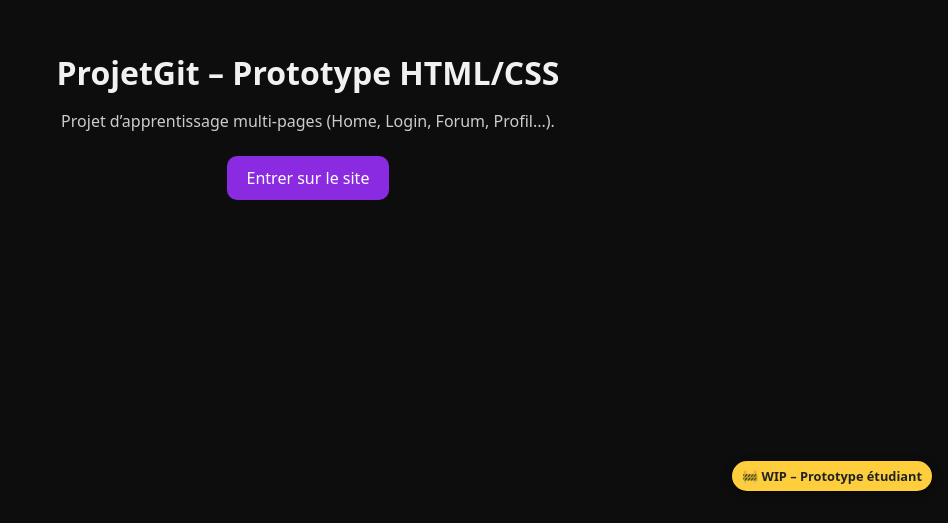
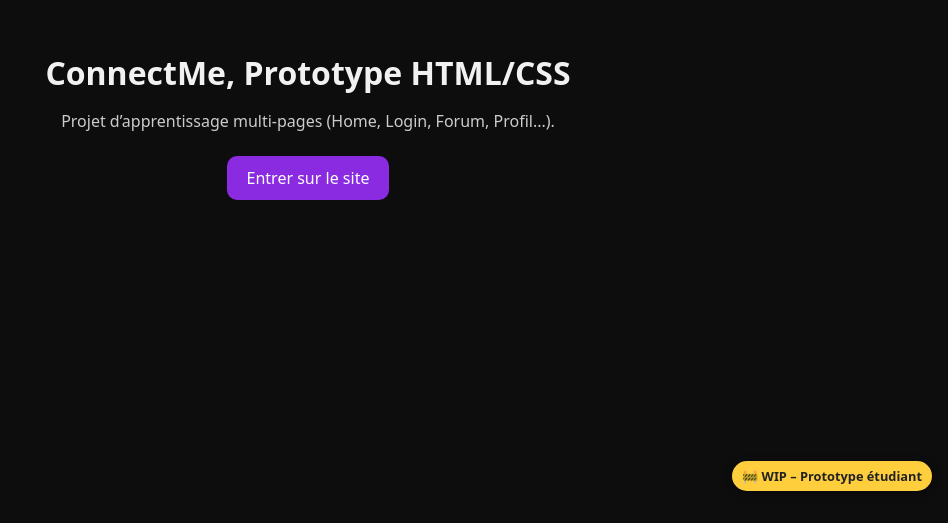
Before and after one commit to Steony/ProjetGit, a plain HTML site: page index.html in a window 1280 px wide. Shown: the part 293-816 px from the top of the page, without its empty margins (332-1280 px from the left). Drawn offline with Linux system fonts and the light colour scheme.

Commit message:
Rename project from 'ProjetGit' to 'ConnectMe'

```diff
--- a/index.html
+++ b/index.html
@@ -3,7 +3,7 @@
 <head>
   <meta charset="UTF-8" />
   <meta name="viewport" content="width=device-width, initial-scale=1" />
-  <title>ProjetGit – Prototype HTML/CSS</title>
+  <title>ConnectMe, Prototype HTML/CSS</title>
   <link rel="stylesheet" href="style.css" />
   <style>
     body {
@@ -45,7 +45,7 @@
 </head>
 <body>
   <main>
-    <h1>ProjetGit – Prototype HTML/CSS</h1>
+    <h1>ConnectMe, Prototype HTML/CSS</h1>
     <p>Projet d’apprentissage multi-pages (Home, Login, Forum, Profil...).</p>
     <a href="home.html">Entrer sur le site</a>
   </main>
```
